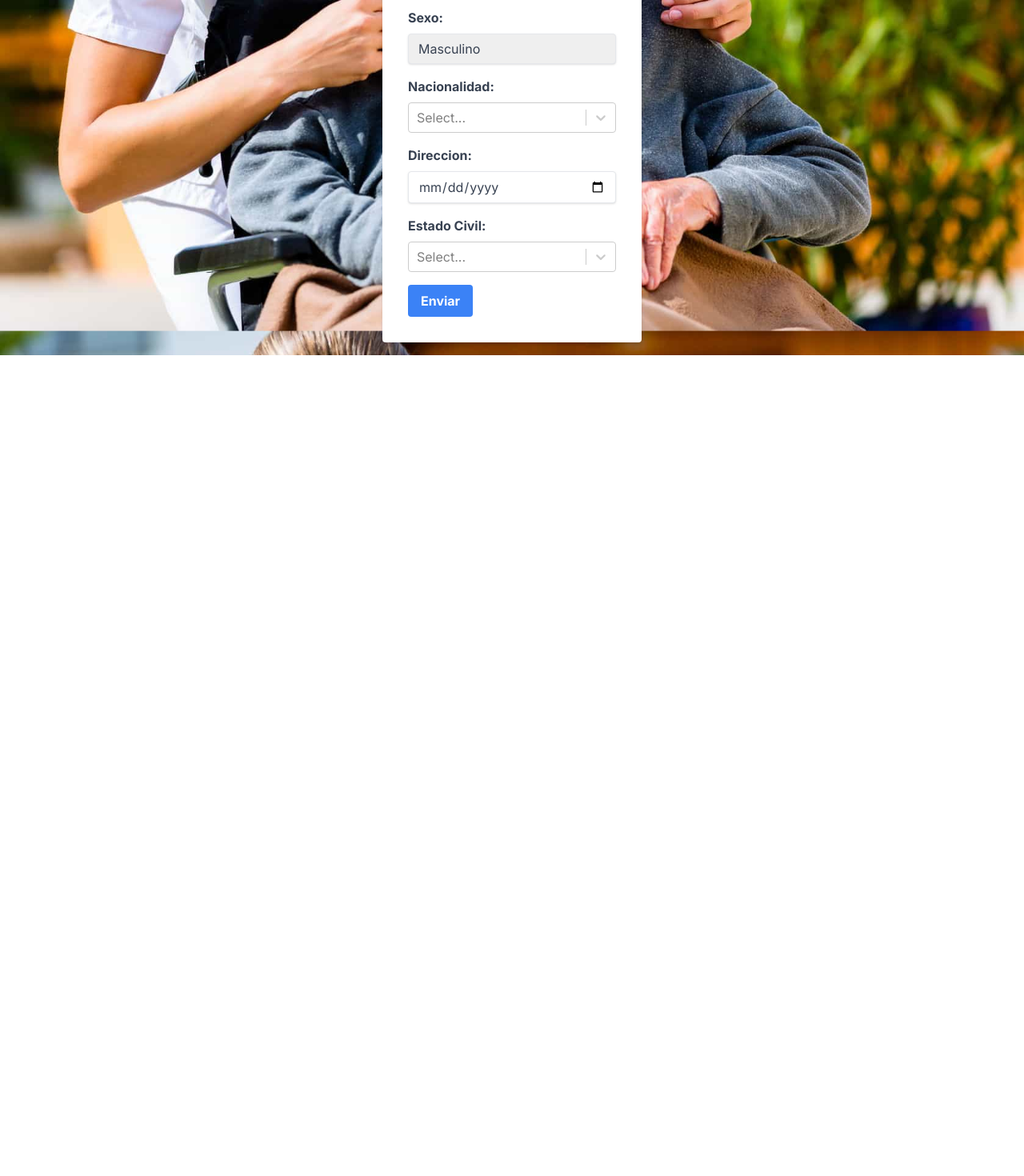
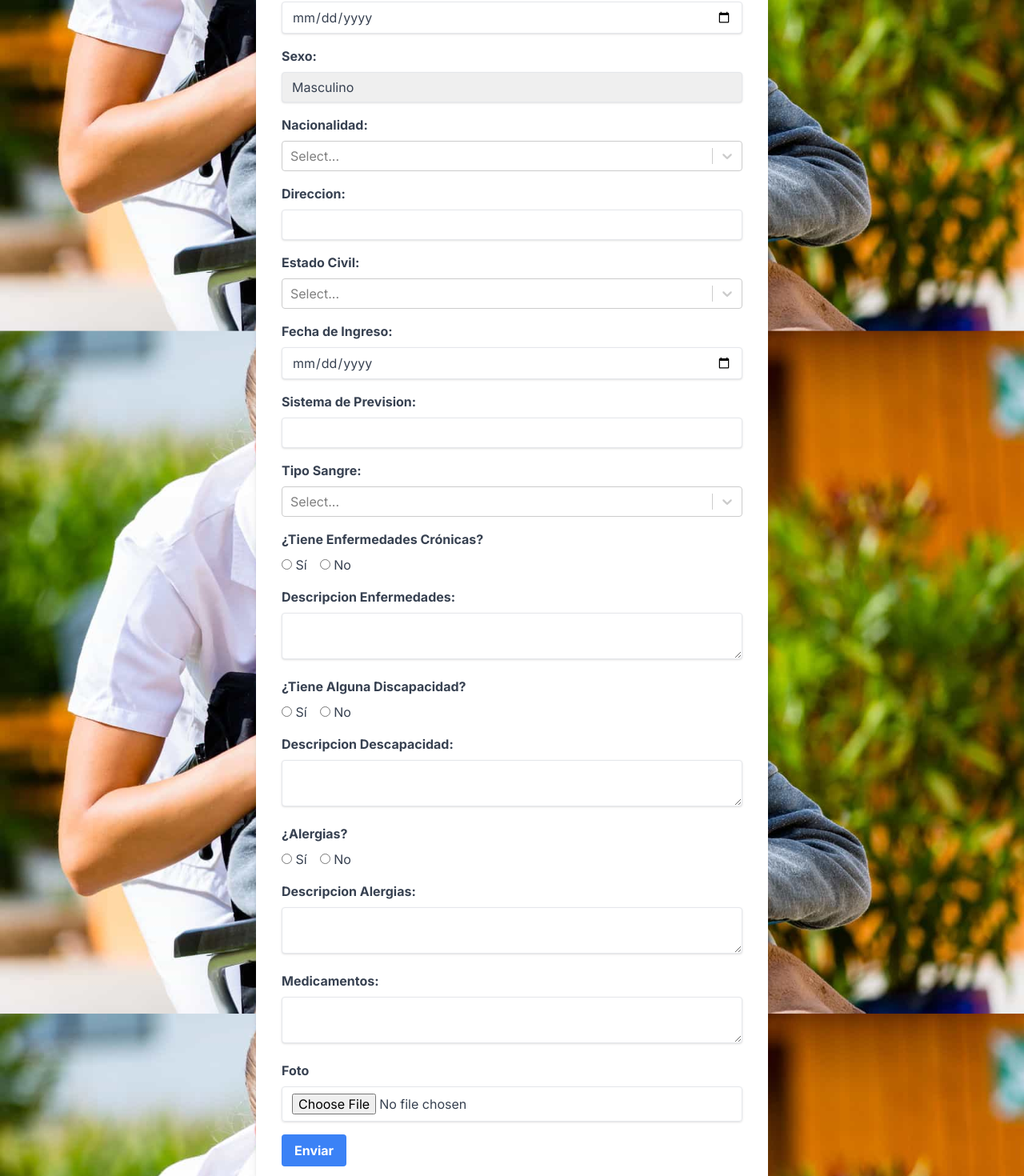
Before and after one commit to thylacole0/proyecto-flr-next, a Next.js app in the folder cliente/: page /form_residente in a window 1280 px wide. Shown: the part 440-1910 px from the top of the page at 80% size. Before the commit the page ends 884 px from the top, so only its background shows below. Built offline with nearby package versions, Linux system fonts and the light colour scheme; no server answers.

Commit message:
Formulario Residente

```diff
--- a/cliente/app/form_residente/page.js
+++ b/cliente/app/form_residente/page.js
@@ -16,10 +16,24 @@ const ResidenteForm = () => {
     const [nacionalidades, setNacionalidades] = useState([]);
     const [direccion, setDireccion] = useState('');
     const [estCivil, setEstCivil] = useState('');
+    const [fechaIngreso, setFechaIngreso] = useState('');
+    const [sisPrevision, setSisPrevision] = useState('');
+    const [tipoSangre, setTipoSangre] = useState('');
+    const [enfermedadCronica, setEnfermedadCronica] = useState('');
+    const [descEnfermedad, setDescEnfermedad] = useState('');
+    const [discapacidad, setDiscapacidad] = useState('');
+    const [descDiscapacidad, setDescDiscapacidad] = useState('');
+    const [medicamentos, setMedicamentos] = useState('');
+    const [alergias, setAlergias] = useState('');
+    const [descAlergias, setDescAlergias] = useState('');
+    const [foto, setFoto] = useState('');
+
+
 
     const handleSubmit = (event) => {
         event.preventDefault();
         // Handle form submission here
+
     };
 
     const customStyles = {
@@ -29,7 +43,7 @@ const ResidenteForm = () => {
         }),
         option: (provided) => ({
           ...provided,
-          color: 'red', // Cambia el color del texto en el menú desplegable
+          color: 'black', // Cambia el color del texto en el menú desplegable
         }),
     };
 
@@ -40,8 +54,23 @@ const ResidenteForm = () => {
         { value: 'Separado', label: 'Separado' },
     ];
 
+    const opcionesTipoSangre = [
+        { value: 'A+', label: 'A+' },
+        { value: 'A-', label: 'A-' },
+        { value: 'B+', label: 'B+' },
+        { value: 'B-', label: 'B-' },
+        { value: 'AB+', label: 'AB+' },
+        { value: 'AB-', label: 'AB-' },
+        { value: 'O+', label: 'O+' },
+        { value: 'O-', label: 'O-' },
+    ];
+
     const handleChangeCivil = (selectedOption) => {
         setEstCivil(selectedOption);
+    };
+
+    const handleChangeSangre = (selectedOption) => {
+        setTipoSangre(selectedOption);
     };
 
 
@@ -64,9 +93,14 @@ const ResidenteForm = () => {
         setNacionalidad(selectedOption);
     };
 
+    const handleChangeEnfermedad = (selectedOption) => {
+        setDescEnfermedad(e.target.value);
+    };
+
     return (
         <div className="container flex mt-20 justify-center items-center">
-            <form onSubmit={handleSubmit} className="bg-white shadow-md rounded px-8 pt-6 pb-8 mb-4">
+            <form onSubmit={handleSubmit} className="bg-white shadow-md rounded px-8 pt-6 pb-8 mb-4 w-1/2">
+                <h2 className="text-2xl font-bold mb-4 text-gray-700 text-center">Formulario de Ingreso de Residente</h2>
                 <div className="mb-4">
                     <label htmlFor="rut" className="block text-gray-700 font-bold mb-2">RUT:</label>
                     <input type="text" id="rut" name="rut" value={rut} onChange={(e) => setRut(e.target.value)} required className="shadow appearance-none border rounded w-full py-2 px-3 text-gray-700 leading-tight focus:outline-none focus:shadow-outline" />
@@ -97,17 +131,93 @@ const ResidenteForm = () => {
 
                 <div className="mb-4">
                     <label htmlFor="nacionalidad" className="block text-gray-700 font-bold mb-2">Nacionalidad:</label>
-                    <Select id="nacionalidad" name="nacionalidad" value={nacionalidad} onChange={handleChange} options={nacionalidades} isClearable/>
+                    <Select id="nacionalidad" name="nacionalidad" value={nacionalidad} onChange={handleChange} options={nacionalidades} styles={customStyles} isClearable defaultValue={{ value: 'Chile', label: 'Chile' }} />
                 </div>
 
                 <div className="mb-4">
                     <label htmlFor="direccion" className="block text-gray-700 font-bold mb-2">Direccion:</label>
-                    <input type="date" id="direccion" name="direccion" value={fechaNacimiento} onChange={(e) => setFechaNacimiento(e.target.value)} required className="shadow appearance-none border rounded w-full py-2 px-3 text-gray-700 leading-tight focus:outline-none focus:shadow-outline" />
+                    <input type="text" id="direccion" name="direccion" value={direccion} onChange={(e) => setDireccion(e.target.value)} required className="shadow appearance-none border rounded w-full py-2 px-3 text-gray-700 leading-tight focus:outline-none focus:shadow-outline" />
                 </div>
 
                 <div className="mb-4">
-                    <label htmlFor="est_civil" className="block text-gray-700 font-bold mb-2">Estado Civil:</label>
-                    <Select id="est_civil" name="est_civil" value={estCivil} onChange={handleChangeCivil} options={opcionesEstCivil} isClearable />
+                    <label htmlFor="estCivil" className="block text-gray-700 font-bold mb-2">Estado Civil:</label>
+                    <Select id="estCivil" name="estCivil" value={estCivil} onChange={handleChangeCivil} options={opcionesEstCivil} styles={customStyles} isClearable />
+                </div>
+
+                <div className="mb-4">
+                    <label htmlFor="fechaIngreso" className="block text-gray-700 font-bold mb-2">Fecha de Ingreso:</label>
+                    <input type="date" id="fechaIngreso" name="fechaIngreso" value={fechaIngreso} onChange={(e) => setFechaIngreso(e.target.value)} required className="shadow appearance-none border rounded w-full py-2 px-3 text-gray-700 leading-tight focus:outline-none focus:shadow-outline" />
+                </div>
+
+                <div className="mb-4">
+                    <label htmlFor="sisPrevision" className="block text-gray-700 font-bold mb-2">Sistema de Prevision:</label>
+                    <input type="text" id="sisPrevision" name="sisPrevision" value={sisPrevision} onChange={(e) => setSisPrevision(e.target.value)} required className="shadow appearance-none border rounded w-full py-2 px-3 text-gray-700 leading-tight focus:outline-none focus:shadow-outline" />
+                </div>
+
+                <div className="mb-4">
+                    <label htmlFor="tipoSangre" className="block text-gray-700 font-bold mb-2">Tipo Sangre:</label>
+                    <Select id="tipoSangre" name="tipoSangre" value={tipoSangre} onChange={handleChangeSangre} options={opcionesTipoSangre} styles={customStyles} isClearable />
+                </div>
+
+                <div className="mb-4">
+                    <label className="block text-gray-700 font-bold mb-2">¿Tiene Enfermedades Crónicas?</label>
+                    <div className="flex">
+                        <label className='text-gray-700'>
+                            <input type="radio" name="enfermedadCronica" value="true" checked={enfermedadCronica === "true"} onChange={(e) => setEnfermedadCronica(e.target.value)}/> Sí
+                        </label>
+                        <label className="text-gray-700 ml-4">
+                            <input type="radio" name="enfermedadCronica" value="false" checked={enfermedadCronica === "false"} onChange={(e) => setEnfermedadCronica(e.target.value)}/> No
+                        </label>
+                    </div>
+                </div>
+
+                <div className="mb-4">
+                    <label htmlFor="descEnfermedad" className="block text-gray-700 font-bold mb-2">Descripcion Enfermedades:</label>
+                    <textarea id="descEnfermedad" name="descEnfermedad" value={descEnfermedad} onChange={(e) => setDescEnfermedad(e.target.value)} required className="shadow appearance-none border rounded w-full py-2 px-3 text-gray-700 leading-tight focus:outline-none focus:shadow-outline" disabled={enfermedadCronica === "false"} />
+                </div>
+
+                <div className="mb-4">
+                    <label className="block text-gray-700 font-bold mb-2">¿Tiene Alguna Discapacidad?</label>
+                    <div className="flex">
+                        <label className='text-gray-700'>
+                            <input type="radio" name="discapacidad" value="true" checked={discapacidad === "true"} onChange={(e) => setDiscapacidad(e.target.value)}/> Sí
+                        </label>
+                        <label className="text-gray-700 ml-4">
+                            <input type="radio" name="discapacidad" value="false" checked={discapacidad === "false"} onChange={(e) => setDiscapacidad(e.target.value)}/> No
+                        </label>
+                    </div>
+                </div>
+
+                <div className="mb-4">
+                    <label htmlFor="descDiscapacidad" className="block text-gray-700 font-bold mb-2">Descripcion Descapacidad:</label>
+                    <textarea id="descDiscapacidad" name="descDiscapacidad" value={descDiscapacidad} onChange={(e) => setDescDiscapacidad(e.target.value)} required className="shadow appearance-none border rounded w-full py-2 px-3 text-gray-700 leading-tight focus:outline-none focus:shadow-outline" disabled={discapacidad === "false"} />
+                </div>
+
+                <div className="mb-4">
+                    <label className="block text-gray-700 font-bold mb-2">¿Alergias?</label>
+                    <div className="flex">
+                        <label className='text-gray-700'>
+                            <input type="radio" name="alergias" value="true" checked={alergias === "true"} onChange={(e) => setAlergias(e.target.value)}/> Sí
+                        </label>
+                        <label className="text-gray-700 ml-4">
+                            <input type="radio" name="alergias" value="false" checked={alergias === "false"} onChange={(e) => setAlergias(e.target.value)}/> No
+                        </label>
+                    </div>
+                </div>
+
+                <div className="mb-4">
+                    <label htmlFor="descAlergias" className="block text-gray-700 font-bold mb-2">Descripcion Alergias:</label>
+                    <textarea id="descAlergias" name="descAlergias" value={descAlergias} onChange={(e) => setDescAlergias(e.target.value)} required className="shadow appearance-none border rounded w-full py-2 px-3 text-gray-700 leading-tight focus:outline-none focus:shadow-outline" disabled={alergias === "false"} />
+                </div>
+
+                <div className="mb-4">
+                    <label htmlFor="medicamentos" className="block text-gray-700 font-bold mb-2">Medicamentos:</label>
+                    <textarea id="medicamentos" name="medicamentos" value={medicamentos} onChange={(e) => setMedicamentos(e.target.value)} required className="shadow appearance-none border rounded w-full py-2 px-3 text-gray-700 leading-tight focus:outline-none focus:shadow-outline"/>
+                </div>
+
+                <div className="mb-4">
+                    <label htmlFor="foto" className="block text-gray-700 font-bold mb-2">Foto</label>
+                    <input type="file" id="foto" name="foto" accept="image/*"  onChange={(e) => setFoto(e.target.files[0])} required className="shadow appearance-none border rounded w-full py-2 px-3 text-gray-700 leading-tight focus:outline-none focus:shadow-outline"/>
                 </div>
 
                 <div className="flex items-center justify-between">
@@ -117,6 +227,5 @@ const ResidenteForm = () => {
             </form>
         </div>
     );
-}
-
+};
 export default ResidenteForm;
--- a/cliente/app/login/page.js
+++ b/cliente/app/login/page.js
@@ -76,7 +76,7 @@ const Login = () => {
 
                     </form>
                     <div className="text-center">
-                            <a className="text-blue-500 hover:underline">Registrate</a>
+                            <a className="text-blue-500 hover:underline">Recuperar Contraseña</a>
                     </div>
                 </div>
             </div>
```
Also changed, not shown: 1 other file (tests, documents, lock files or other folders). Lines whose indentation alone changed are shown as unchanged.
